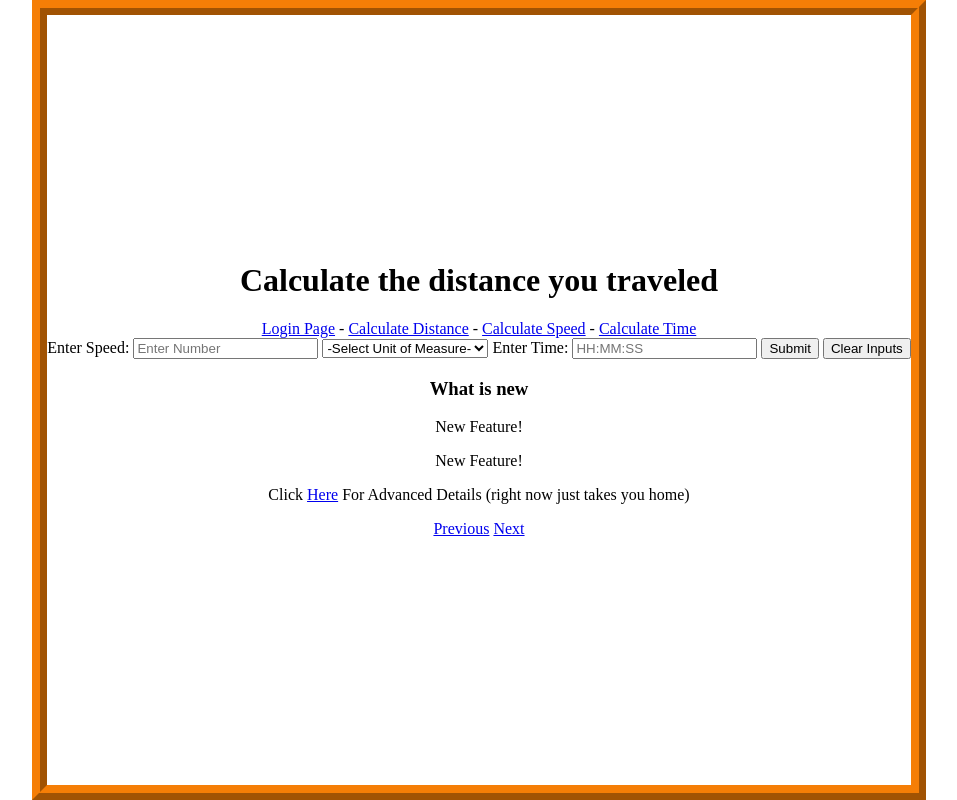
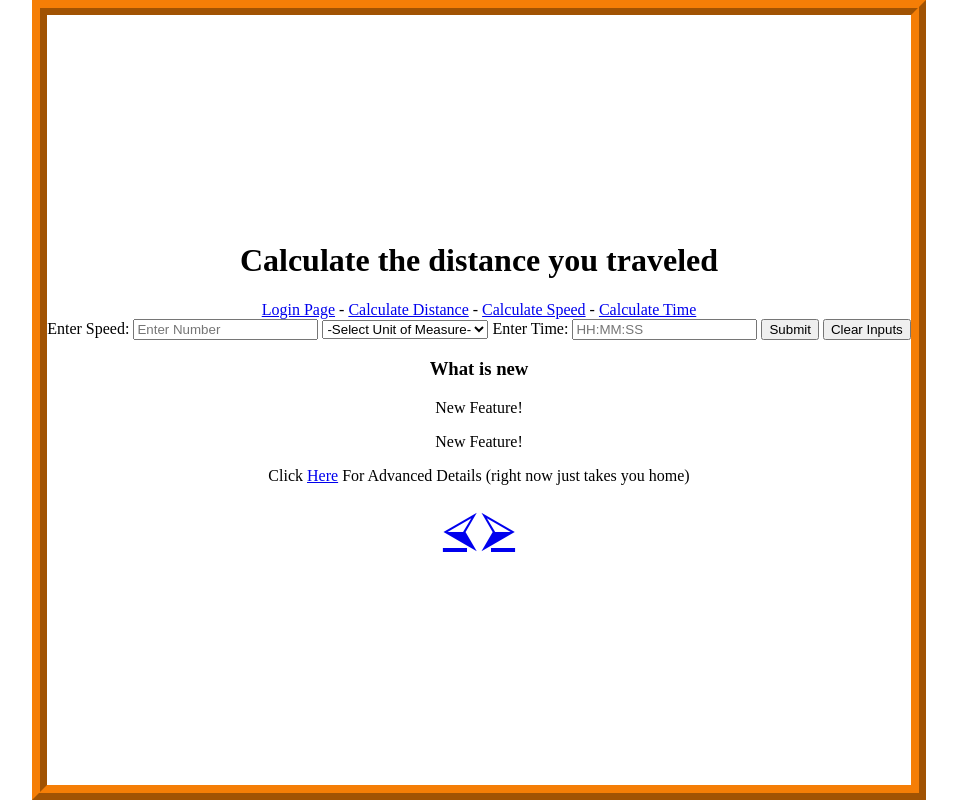
Before and after one commit to tylersnel/Speed-Distance-Time-Calculator, a Flask app: page /distance in a window 1280 px wide. Shown: the whole page, without its empty margins (161-1118 px from the left). Run offline with Flask 2, Linux system fonts and the light colour scheme.

Commit message:
Added styling to other pages

```diff
--- a/static/app.css
+++ b/static/app.css
@@ -23,3 +23,17 @@ img {
 h1 {
   text-align: center;
 }
+
+a:hover{
+    color: darkorange;
+
+}
+
+a.forward{
+    font-size: 300%;
+}
+
+
+a.back{
+    font-size: 300%;
+}
--- a/templates/advanced.j2
+++ b/templates/advanced.j2
@@ -3,6 +3,7 @@
 
 <html>
 <head>
+    <img src=https://i.imgur.com/aZLj7SM.jpg>
     <title>Advanced</title>
 </head>
 <body>
--- a/templates/distance.j2
+++ b/templates/distance.j2
@@ -47,7 +47,7 @@
 
     </div>
 
-<a href="/">Previous</a>  <a href="/speed">Next</a>
+<a class="back" title="Previous Page" href="/">&#11160;</a>  <a class="forward" title="Next Page" href="/speed">&#11162;</a>
 
 
 </body>
--- a/templates/main.j2
+++ b/templates/main.j2
@@ -1,10 +1,12 @@
-<!DOCTYPE html>
+<!-- Our CSS -->
+<link href="{{url_for('static', filename='app.css')}}" rel="stylesheet">
 <html lang="en">
 
 <head>
     <meta charset="UTF-8">
     <meta http-equiv="X-UA-Compatible" content="IE=edge">
     <meta name="viewport" content="width=device-width, initial-scale=1.0">
+    <img src=https://i.imgur.com/aZLj7SM.jpg>
     <title>Login</title>
 </head>
 
@@ -16,7 +18,9 @@
         {{ form.username }}
         {{ form.password }}
         {{ form.submit }}
+        <a href='/'><input class="btn" type="button" value="Clear Inputs"></a>
     </form>
+
 
     <a href="/register">Don't have an account? Sign Up</a>
 </body>
--- a/templates/register.j2
+++ b/templates/register.j2
@@ -3,6 +3,7 @@
 
 <html>
 <head>
+    <img src=https://i.imgur.com/aZLj7SM.jpg>
     <title>Register Page</title>
 </head>
 <body>
@@ -12,6 +13,7 @@
     {{form.username }}
     {{form.password }}
     {{form.submit }}
+    <a href='/time'><input class="btn" type="button" value="Clear Inputs"></a>
     </form>
 </body>
 </html>
```
Also changed, not shown: app.py (line endings or trailing spaces).
